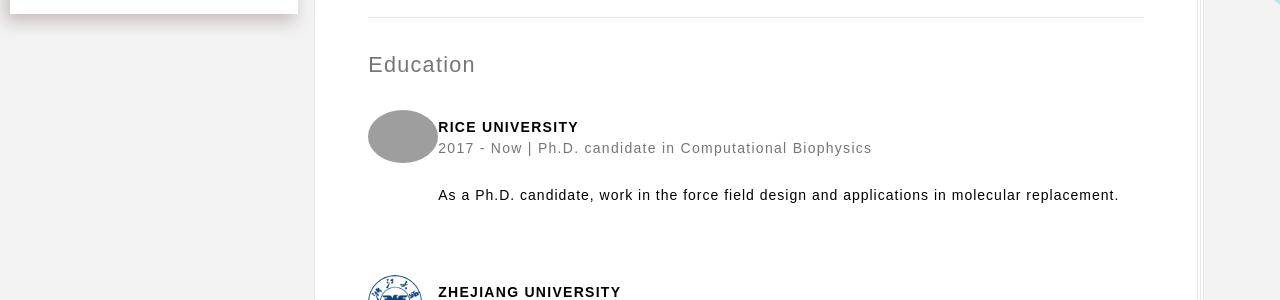
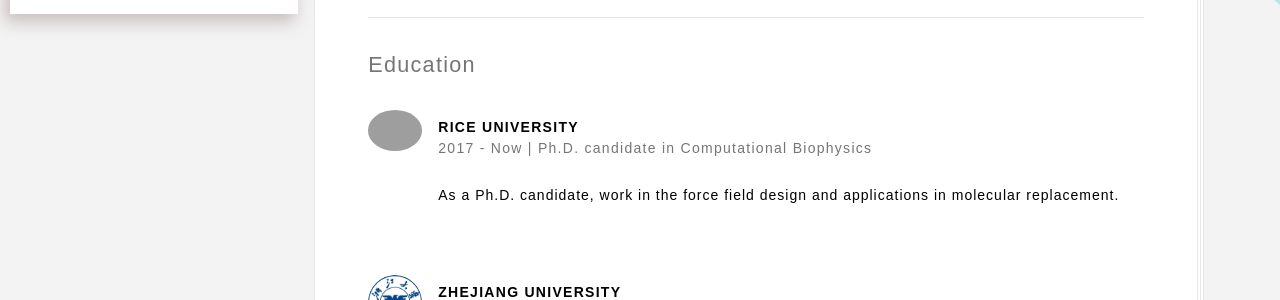
Before and after one commit to CryoSky/cryosky.github.io, a Jekyll site: the page built from index.html, in a window 1280 px wide. Shown: the part 531-831 px from the top of the page. Built offline with Jekyll 4.4.1, drawn with Linux system fonts in a browser that asks for light colours; some web fonts are replaced; grey boxes are pictures that could not be loaded.

Commit message:
Update resumer_03-education.html

```diff
--- a/_includes/resumer_03-education.html
+++ b/_includes/resumer_03-education.html
@@ -5,7 +5,7 @@
 
             <div class="ref-box hreview">
                 <div class="ref-avatar">
-                    <img alt="" src="{{ '/styles/img/rice_2.png' | prepend: site.baseurl }}" class="avatar avatar-54 photo" height="81" width="70">
+                    <img alt="" src="{{ '/styles/img/rice_2.png' | prepend: site.baseurl }}" class="avatar avatar-54 photo" height="54" width="54">
                 </div>
 
                 <div class="ref-info">
```
